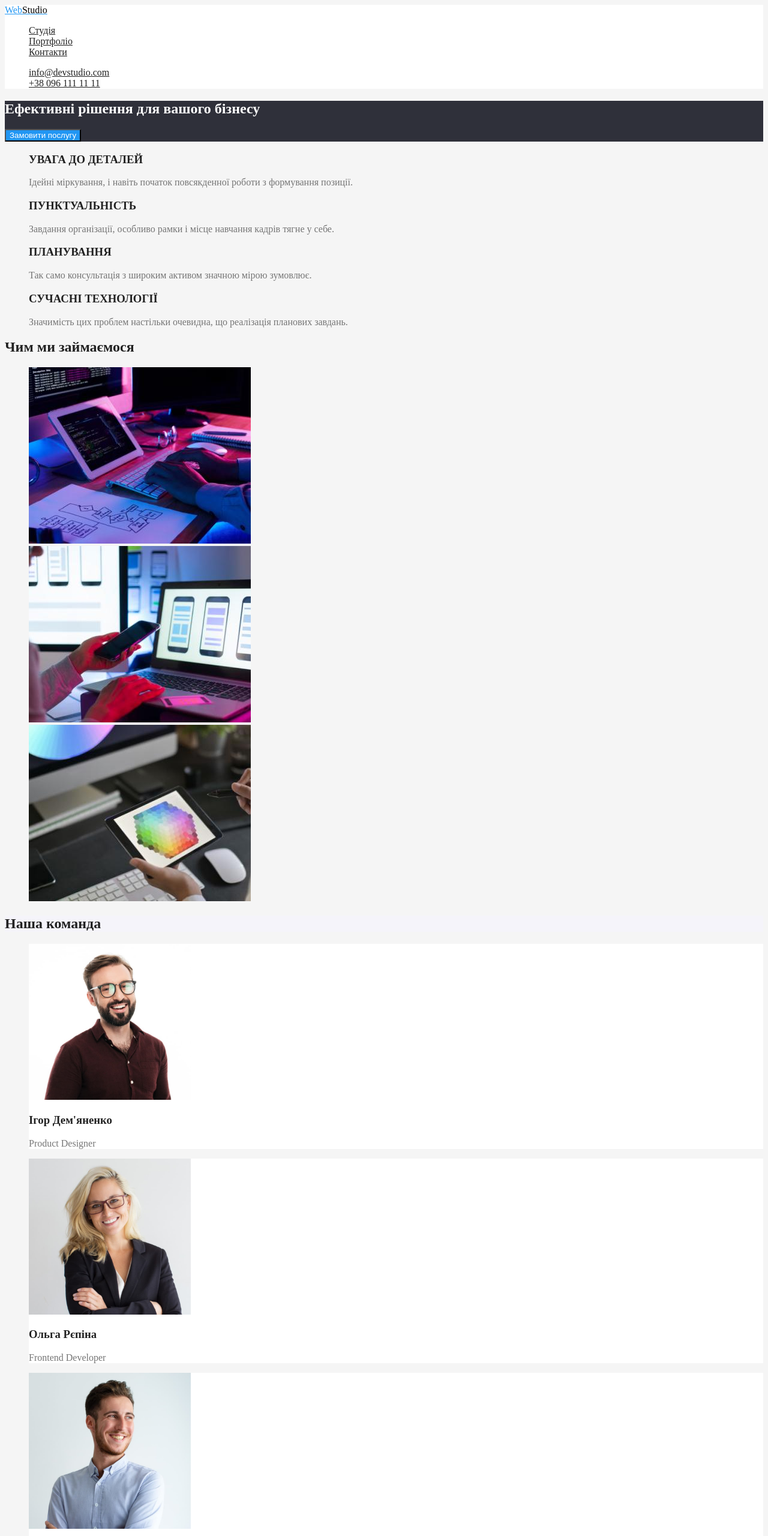
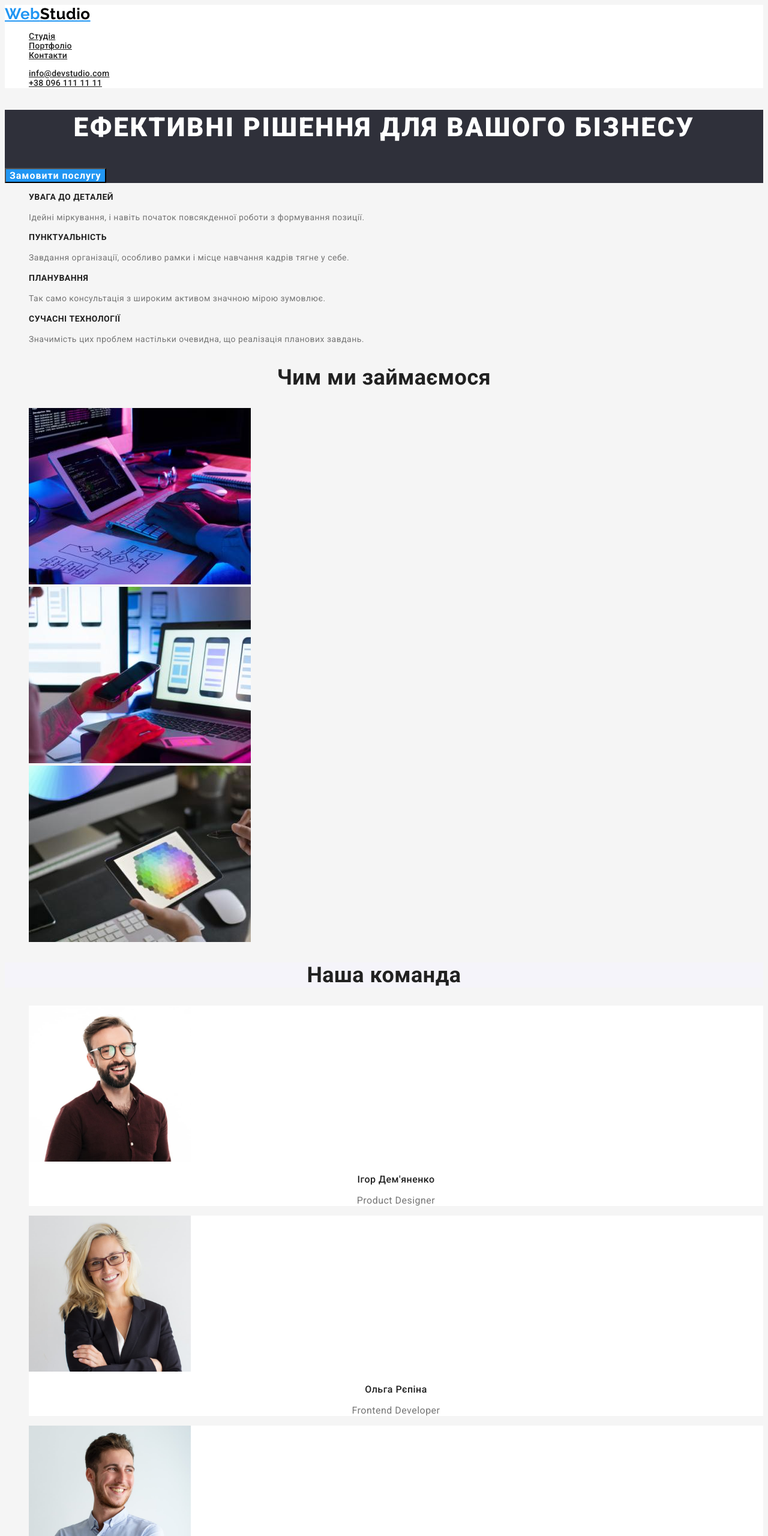
Before and after one commit to Borysevych/goit-markup-hw-02, a plain HTML site: page index.html in a window 1280 px wide. Shown: the top 2560 px of the page at 60% size. Drawn offline with Linux system fonts and the light colour scheme.

Commit message:
make shrift and color

```diff
--- a/css/styles.css
+++ b/css/styles.css
@@ -2,13 +2,19 @@
 /* Палітра
 основний колір тексту - #212121;
 додатковий колір тексту - #757575;
-колір активності - #2196F3;
-білий - #FFFFFF;
-*/
+колір активності - #2196F3;*/
+
+:root{
+    --main-text-color: #212121;
+    --second-text-color: #757575;
+    --activ-color: #2196F3;
+}
 
 body{
-    color: #212121;
+    color: var(--main-text-color);
     background-color: #F5F5F5;
+    font-family: Roboto, sans-serif;
+    letter-spacing: 0.03em;
 }
 
 .header{
@@ -20,7 +26,11 @@ body{
 }
 
 .logo{
-    color: #2196F3;
+    color: var(--activ-color);
+    font-family: 'Raleway';
+    font-weight: 700;
+    font-size: 26px;
+    line-height: 1.19;
 }
 
 .logo-end{
@@ -32,14 +42,22 @@ body{
 }
 
 .link{
-    color: #212121;
+    color: var(--main-text-color);
 }
 
 .link:hover,
 .link:focus,
 .adress-link:hover,
 .adress-link:focus {
-color: #2196F3;
+color: var(--activ-color);
+}
+
+.contacts,
+.menu-nav{
+    font-weight: 500;
+    font-size: 14px;
+    line-height: 1.14;
+    letter-spacing: 0.02em;
 }
 
 .hero{
@@ -48,24 +66,72 @@ color: #2196F3;
 
 .hero-title{
     color: #FFFFFF;
+    font-weight: 900;
+    font-size: 44px;
+    line-height: 1.36;
+    text-align: center;
+    letter-spacing: 0.06em;
+    text-transform: uppercase;
 }
 
 .hero-button{
     color: #FFFFFF;
-    background-color: #2196F3;
+    background-color: var(--activ-color);
+    font-family: inherit;
+    font-weight: 700;
+    font-size: 16px;
+    line-height: 1,88;
+    display: flex;
+    align-items: center;
+    text-align: center;
+    letter-spacing: 0.06em;
+    cursor: pointer;
 }
 
-.principles-text,
-.p-text{
-    color: #757575;
+.principles-title{
+    font-weight: 700;
+    font-size: 14px;
+    line-height: 1.14;
+    text-transform: uppercase;
+}
+
+.principles-text{
+    color: var(--second-text-color);
+    font-size: 14px;
+    line-height: 1.71;
+}
+
+.work{
+    font-weight: 700;
+    font-size: 36px;
+    line-height: 1.17;
+    text-align: center;
 }
 
 .team{
     background-color: #F5F4FA;
+    font-weight: 700;
+    font-size: 36px;
+    line-height: 1.17;
+    text-align: center;
 }
 
 .team-card{
     background-color: #FFFFFF;
+}
+
+.team-name{
+    font-weight: 500;
+    font-size: 16px;
+    line-height: 1.19;
+    text-align: center;
+}
+
+.job-pos{
+    color: var(--second-text-color);
+    font-size: 16px;
+    line-height: 1.19;
+    text-align: center;
 }
 
 .footer{
@@ -74,16 +140,37 @@ color: #2196F3;
 
 .adress-link{
     color: #FFFFFF;
+    font-size: 14px;
+    line-height: 1.71;
 }
 
 .filter{
     background-color: #F5F4FA;
+    font-family: inherit;
+    font-weight: 500;
+    font-size: 16px;
+    line-height: 1.63;
+    text-align: center;
+    cursor: pointer;
 }
 
 .filter:hover,
 .filter:focus{
-    background-color: #2196F3;
+    background-color: var(--activ-color);
     color: #FFFFFF;
+}
+
+.example-item{
+    font-weight: 700;
+    font-size: 18px;
+    line-height: 2;
+    letter-spacing: 0.06em;
+}
+
+.p-text{
+    color: var(--second-text-color);
+    font-size: 16px;
+    line-height: 1.88;
 }
 
 .visually-hidden {
--- a/index.html
+++ b/index.html
@@ -5,7 +5,7 @@
     <meta http-equiv="X-UA-Compatible" content="IE=edge">
     <meta name="viewport" content="width=device-width, initial-scale=1.0">
     <title>Студія</title>
-    <link href="https://fonts.googleapis.com/css2?family=Raleway:wght@700&family=Roboto:wght@400;500;700&display=swap"
+    <link href="https://fonts.googleapis.com/css2?family=Raleway:wght@700&family=Roboto:wght@400;500;700;900&display=swap"
         rel="stylesheet">
     <link rel="stylesheet" href="./css/styles.css">
 </head>
@@ -36,26 +36,26 @@
             <h2 class="visually-hidden">Особливості</h2>
             <ul class="list">
                 <li>
-                    <h3>УВАГА ДО ДЕТАЛЕЙ</h3>
+                    <h3 class="principles-title">УВАГА ДО ДЕТАЛЕЙ</h3>
                     <p class="principles-text">Ідейні міркування, і навіть початок повсякденної роботи з формування позиції.</p>
                 </li>
                 <li>
-                    <h3>ПУНКТУАЛЬНІСТЬ</h3>
+                    <h3 class="principles-title">ПУНКТУАЛЬНІСТЬ</h3>
                     <p class="principles-text">Завдання організації, особливо рамки і місце навчання кадрів тягне у себе.</p>
                 </li>
                 <li>
-                    <h3>ПЛАНУВАННЯ</h3>
+                    <h3 class="principles-title">ПЛАНУВАННЯ</h3>
                     <p class="principles-text">Так само консультація з широким активом значною мірою зумовлює.</p>
                 </li>
                 <li>
-                    <h3>СУЧАСНІ ТЕХНОЛОГІЇ</h3>
+                    <h3 class="principles-title">СУЧАСНІ ТЕХНОЛОГІЇ</h3>
                     <p class="principles-text">Значимість цих проблем настільки очевидна, що реалізація планових завдань.</p>
                 </li>
             </ul>
         </section>
         <!--Чим ми займаємося-->
         <section>
-            <h2>Чим ми займаємося</h2>
+            <h2 class="work">Чим ми займаємося</h2>
             <ul class="list">
                 <li><img src="./images/box1.jpg" alt="Веб-розробка" width="370" height="294"></li>
                 <li><img src="./images/box2.jpg" alt="Мобільні додатки" width="370" height="294"></li>
@@ -68,23 +68,23 @@
             <ul class="list">
                 <li class="team-card">
                     <img src="./images/team1.jpg" alt="Дизайнер Дем'яненко" width="270" height="260">
-                    <h3>Ігор Дем'яненко</h3>
-                    <p class="p-text">Product Designer</p>
+                    <h3 class="team-name">Ігор Дем'яненко</h3>
+                    <p class="job-pos">Product Designer</p>
                 </li>
                 <li class="team-card">
                     <img src="./images/team2.jpg" alt="Розробник Рєпіна" width="270" height="260">
-                    <h3>Ольга Рєпіна</h3>
-                    <p class="p-text">Frontend Developer</p>
+                    <h3 class="team-name">Ольга Рєпіна</h3>
+                    <p class="job-pos">Frontend Developer</p>
                 </li>
                 <li class="team-card">
                     <img src="./images/team3.jpg" alt="Маркетолог Тарасов" width="270" height="260">
-                    <h3>Микола Тарасов</h3>
-                    <p class="p-text">Marketing</p>
+                    <h3 class="team-name">Микола Тарасов</h3>
+                    <p class="job-pos">Marketing</p>
                 </li>
                 <li class="team-card">
                     <img src="./images/team4.jpg" alt="Дизайнер Єрмаков" width="270" height="260">
-                    <h3>Михайло Єрмаков</h3>
-                    <p class="p-text">UI Designer</p>
+                    <h3 class="team-name">Михайло Єрмаков</h3>
+                    <p class="job-pos">UI Designer</p>
                 </li>
             </ul>
         </section>
```
Also changed, not shown: portfolio.html (+12 -14 lines), images/growing-business.jpg (renamed from images/growing business.jpg), images/limited-edition.jpg (renamed from images/limited edition.jpg).
